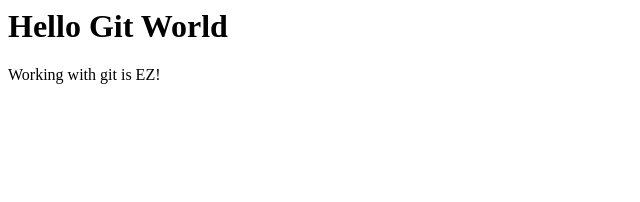
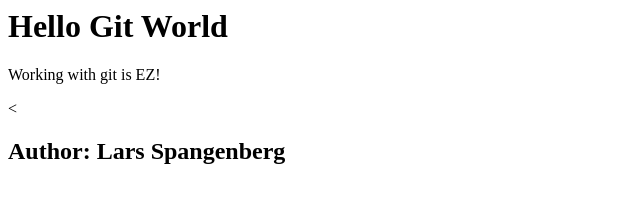
Before and after one commit to LarsSpangenberg/GitGitHubMaseterclass, a plain HTML site: page index.html in a window 1280 px wide. Shown: the whole page, without its empty margins (0-640 px from the left). Drawn offline with Linux system fonts and the light colour scheme.

Commit message:
Add author
I have added a header to the index.html file that now contains my
name as the author of the file.

```diff
--- a/index.html
+++ b/index.html
@@ -3,3 +3,5 @@
 <div>
   <p>Working with git is EZ!</p>
 </div>
+
+<<h2>Author: Lars Spangenberg</h2>
```
